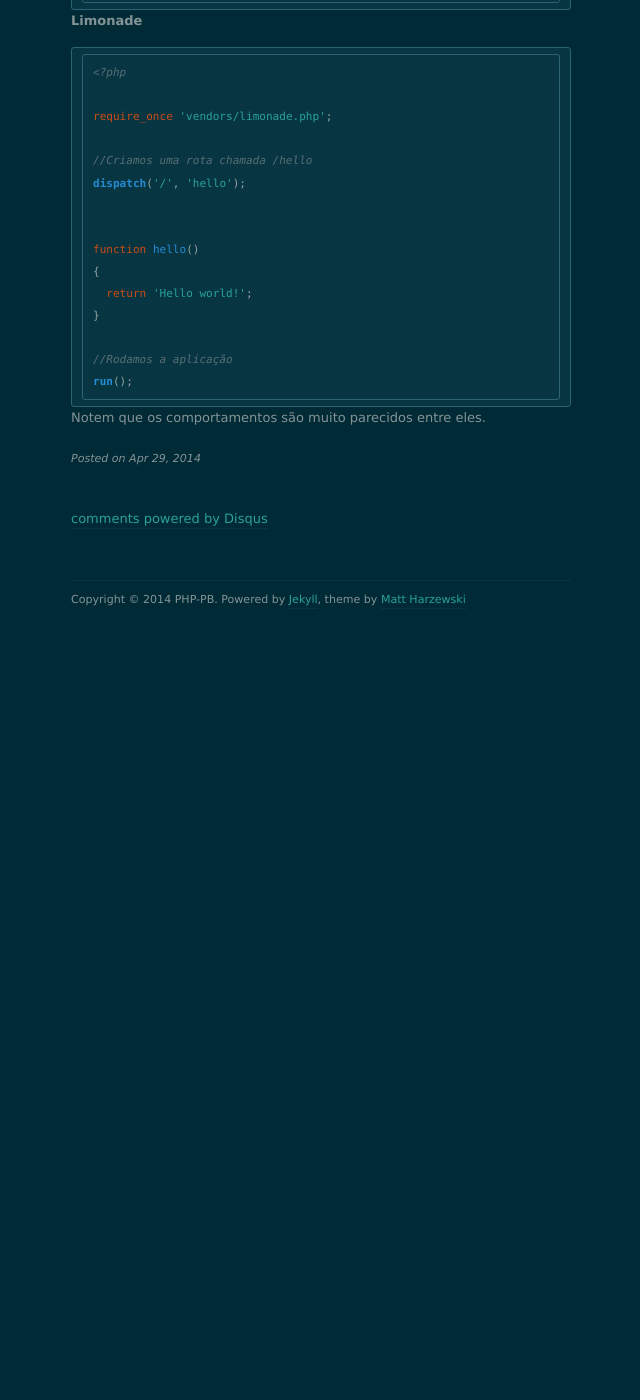
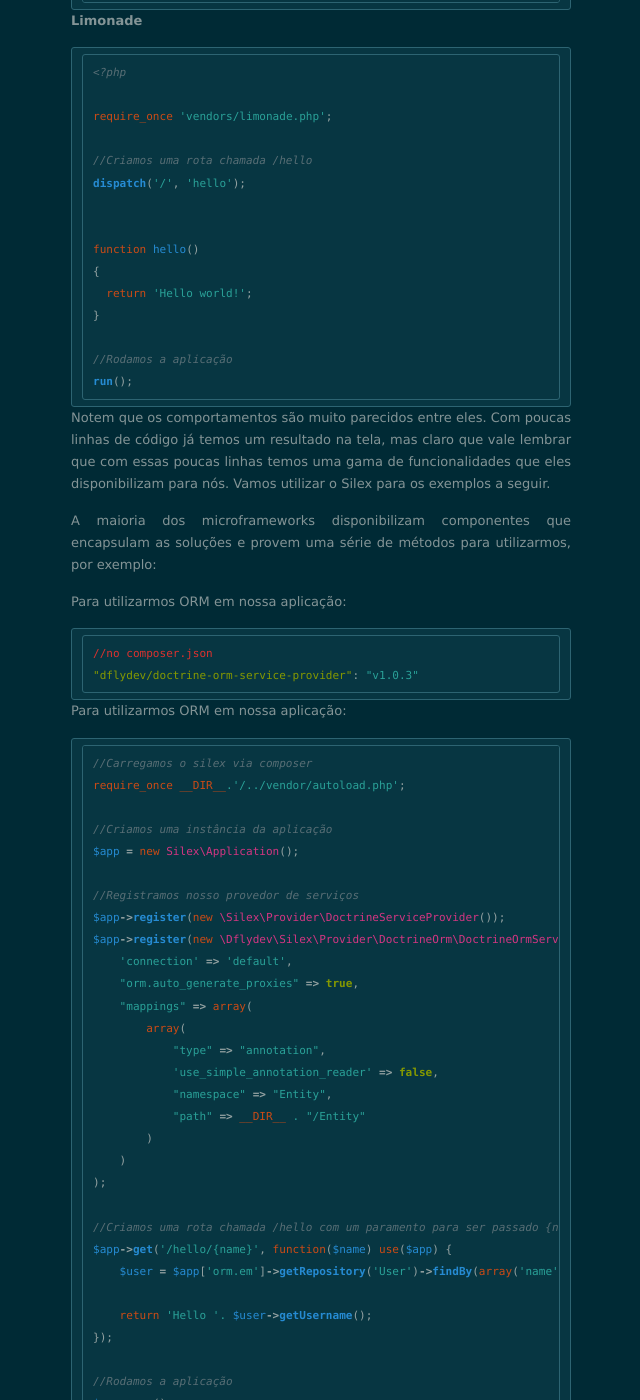
Before and after one commit to php-pb/php-pb.github.io, a Jekyll site: the page built from _posts/2014-04-29-microframeworks.md, in a window 1280 px wide and 1400 px high, scrolled down 1787 px. Shown: the whole window, without its empty margins (319-959 px from the left). Built offline with Jekyll 4.4.1, drawn with Linux system fonts in a browser that asks for light colours; nearby versions of some CDN libraries; comment, search, counter and statistics services are not loaded; before the commit the page ends 2417 px from its top, so only the background shows below that; some of the changed text lies outside the part shown.

Commit message:
Atualizando o artigo

````diff
--- a/_posts/2014-04-29-microframeworks.md
+++ b/_posts/2014-04-29-microframeworks.md
@@ -87,4 +87,113 @@
 run();
 ```
 
-Notem que os comportamentos são muito parecidos entre eles.
+Notem que os comportamentos são muito parecidos entre eles. Com poucas linhas de código já temos um resultado na tela, mas claro que vale lembrar que com essas poucas linhas temos uma gama de funcionalidades que eles disponibilizam para nós. Vamos utilizar o Silex para os exemplos a seguir.
+
+A maioria dos microframeworks disponibilizam componentes que encapsulam as soluções e provem uma série de métodos para utilizarmos, por exemplo:
+
+Para utilizarmos ORM em nossa aplicação:
+```json
+//no composer.json
+"dflydev/doctrine-orm-service-provider": "v1.0.3"
+```
+
+Para utilizarmos ORM em nossa aplicação:
+```php
+//Carregamos o silex via composer
+require_once __DIR__.'/../vendor/autoload.php';
+
+//Criamos uma instância da aplicação
+$app = new Silex\Application();
+
+//Registramos nosso provedor de serviços
+$app->register(new \Silex\Provider\DoctrineServiceProvider());
+$app->register(new \Dflydev\Silex\Provider\DoctrineOrm\DoctrineOrmServiceProvider(), array(
+    'connection' => 'default',
+    "orm.auto_generate_proxies" => true,
+    "mappings" => array(
+        array(
+            "type" => "annotation",
+            'use_simple_annotation_reader' => false,
+            "namespace" => "Entity",
+            "path" => __DIR__ . "/Entity"
+        )
+    )
+);
+
+//Criamos uma rota chamada /hello com um paramento para ser passado {name}
+$app->get('/hello/{name}', function($name) use($app) {
+    $user = $app['orm.em']->getRepository('User')->findBy(array('name' => $name));
+
+    return 'Hello '. $user->getUsername();
+});
+
+//Rodamos a aplicação
+$app->run();
+```
+
+É muito elegante a forma que podemos trabalhar com acesso ao banco e suporte a ORM com poucas linhas escritas. O silex vem com diversos *build-in* Providers para você poder utilizar, [confira aqui quais são](http://silex.sensiolabs.org/documentation).
+
+Criando uma API Restful
+---
+
+Para não extendermos muito esse artigo, vou mostrar como podemos criar uma API Restful para o Silex.
+
+Vamos criar nossa estrutura de pastas:
+
+* config/
+* src/
+* test/
+* web/
+* composer.json
+
+Na pasta config, crie dois arquivos:
+
+* dev.php
+* prod.php
+
+Eles serão responsáveis pelas configurações da nossa aplicação:
+
+Na pasta src, crie dois arquivos:
+
+* app.php
+* controllers.php
+
+O arquivo app.php é responsável por registrar nossos providers e o controllers.php por conter nossa lógica.
+
+E por fim na pasta web criamos dois arquivos também:
+
+* index.php
+* index_dev.php
+
+No arquivo composer.json insira as seguintes linhas:
+
+```json
+{
+    "name": "phppb/silex-restful-exemple",
+    "description": "Exemplo de uma API restful simples para o silex",
+    "type": "application",
+    "license": "MIT",
+    "keywords": ["restful", "silex", "api"],
+    "authors": [
+        {
+            "name": "Ítalo Lelis de Vietro",
+            "email": "italolelis@lellysinformatica.com"
+        }
+    ],
+    "require": {
+        "php": ">=5.3.3",
+        "silex/silex": "~1.0",
+        "silex/web-profiler": "~1.0"
+    },
+    "require-dev": {
+        "phpunit/phpunit": "3.7.*"
+    },
+    "autoload": {
+        "psr-0": {
+            "": "src/"
+        }
+    }
+}
+```
+
+Nós estamos declarando as dependências do silex. Vamos rodar o comando **composer install** para instalarmos nossas dependências. Agora temos tudo pronto para desenvolvermos nossa API.
````
Also changed, not shown: other parts of _posts/2014-04-29-microframeworks.md (+1 -1 lines).
